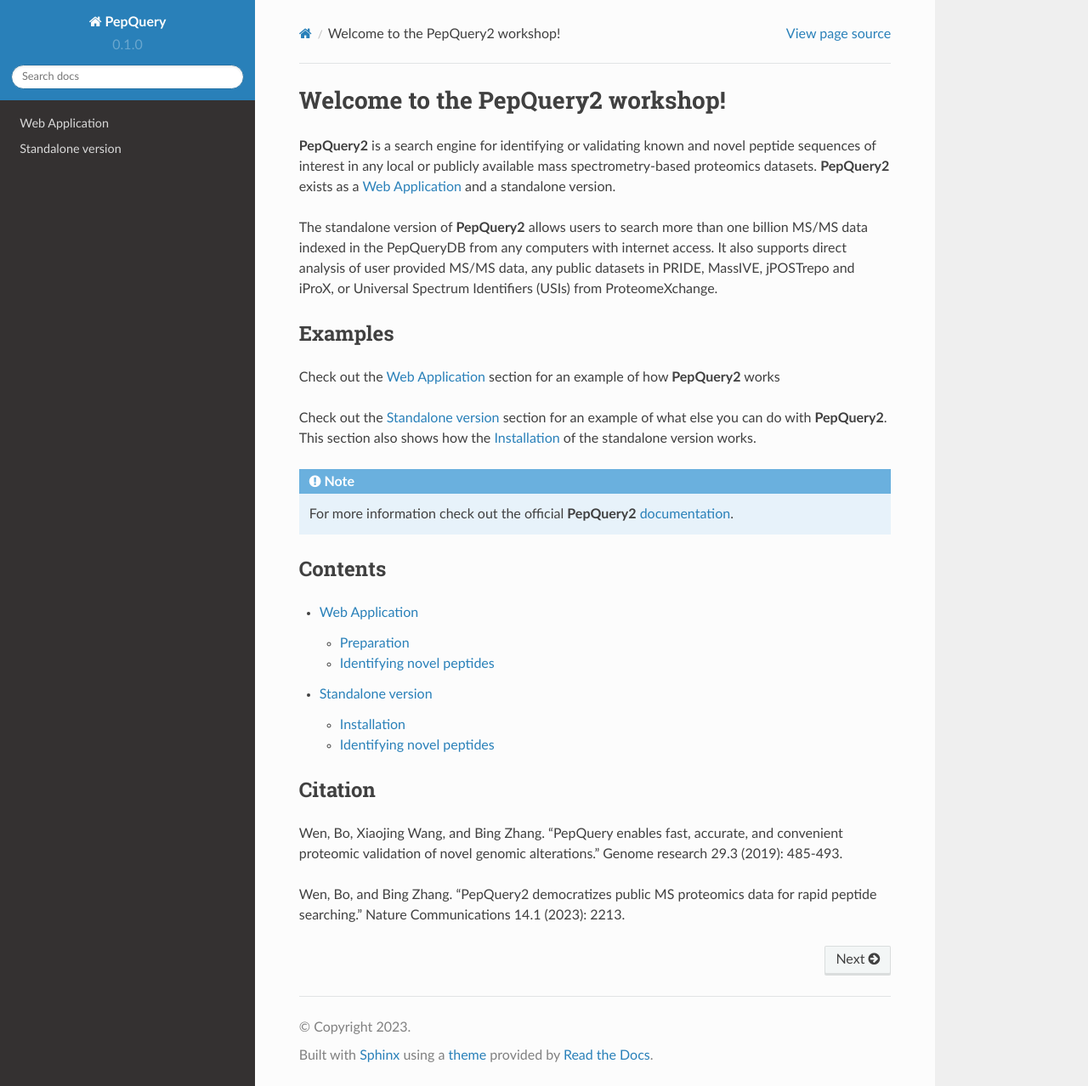
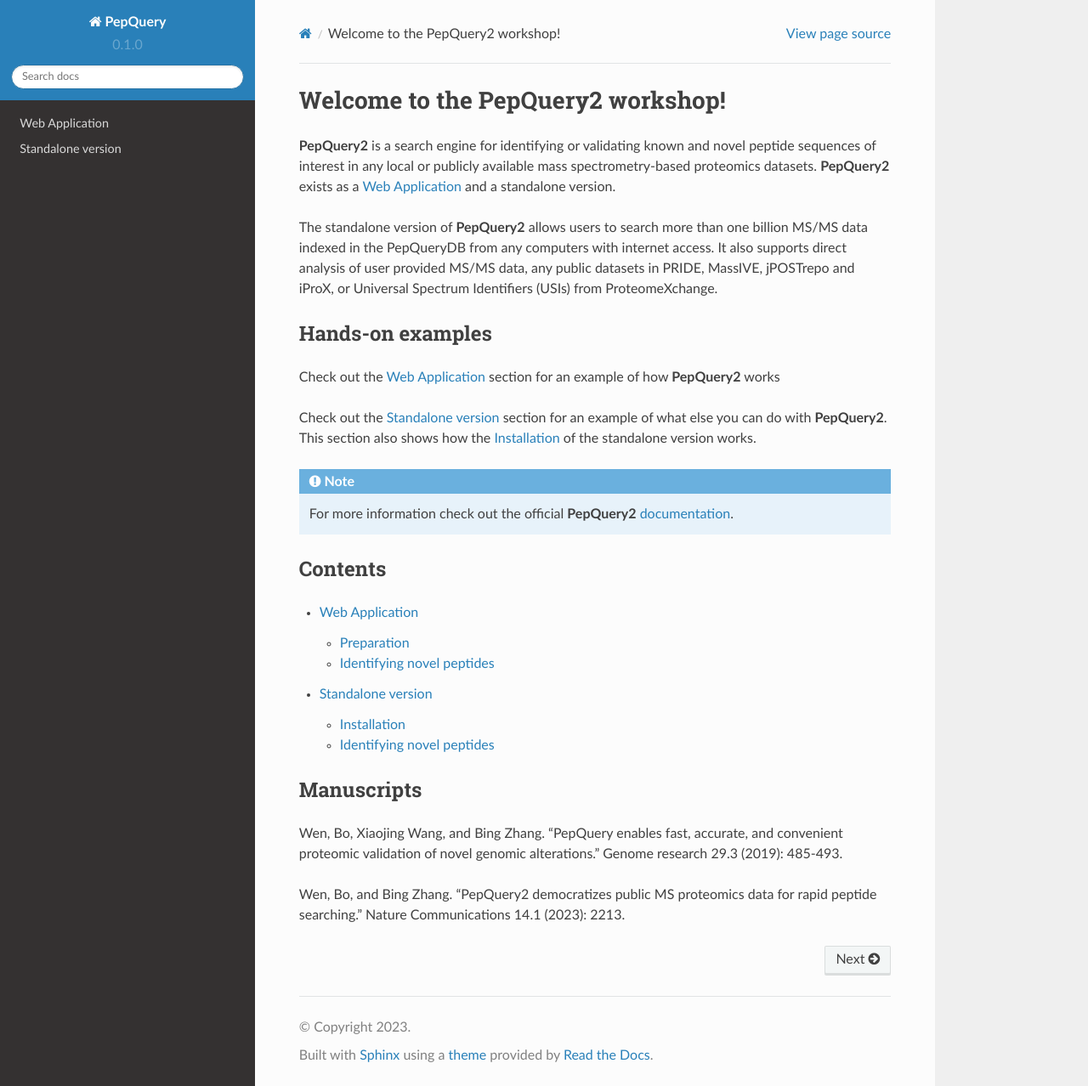
Before and after one commit to smuellerd/pepquery, a Sphinx documentation site: the page built from docs/source/index.rst, in a window 1280 px wide and 1278 px high. Shown: the whole window at 85% size. Built offline with Sphinx 7.4.7 and the Read the Docs theme 2.0.0, drawn with Linux system fonts in a browser that asks for light colours.

Commit message:
Update index.rst

```diff
--- a/docs/source/index.rst
+++ b/docs/source/index.rst
@@ -11,7 +11,7 @@
 MS/MS data, any public datasets in PRIDE, MassIVE, jPOSTrepo and iProX, or Universal Spectrum
 Identifiers (USIs) from ProteomeXchange.
 
-Examples
+Hands-on examples
 --------
 
 Check out the :doc:`webapplication` section for an example of how **PepQuery2** works
@@ -33,7 +33,7 @@
    standalone
 
 
-Citation
+Manuscripts
 --------
 Wen, Bo, Xiaojing Wang, and Bing Zhang. "PepQuery enables fast, accurate, and convenient proteomic validation of novel genomic alterations." Genome research 29.3 (2019): 485-493.
 
```
